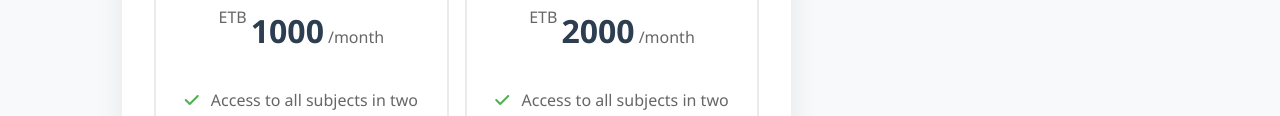
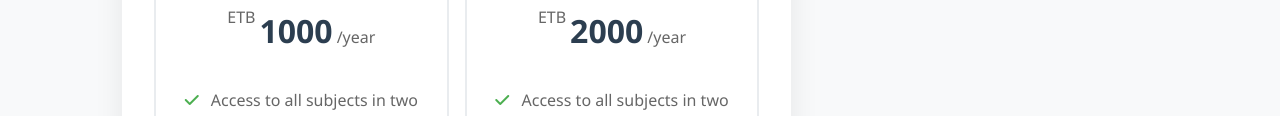
Before and after one commit to fev212/luminar-academy-backend, a website: page payment.html in a window 1280 px wide. Shown: the part 396-512 px from the top of the page. Drawn offline with Linux system fonts and the light colour scheme; no server answers; sample sign-in values are in the browser's storage.

Commit message:
Updated backend code

```diff
--- a/payment.html
+++ b/payment.html
@@ -172,7 +172,7 @@
                             <div class="plan-card" id="basicPlan" onclick="selectPlan('basic')">
                                 <div class="plan-header">
                                     <h3>Basic Plan</h3>
-                                    <div class="plan-price"><span class="currency">ETB</span><span class="amount">1000</span><span class="period">/month</span></div>
+                                    <div class="plan-price"><span class="currency">ETB</span><span class="amount">1000</span><span class="period">/year</span></div>
                                 </div>
                                 <div class="plan-features">
                                     <ul>
@@ -186,7 +186,7 @@
                             <div class="plan-card" id="advancedPlan" onclick="selectPlan('advanced')">
                                 <div class="plan-header">
                                     <h3>Advanced Plan</h3>
-                                    <div class="plan-price"><span class="currency">ETB</span><span class="amount">2000</span><span class="period">/month</span></div>
+                                    <div class="plan-price"><span class="currency">ETB</span><span class="amount">2000</span><span class="period">/year</span></div>
                                 </div>
                                 <div class="plan-features">
                                     <ul>
```
Also changed, not shown: index.html (+2 -2 lines).
